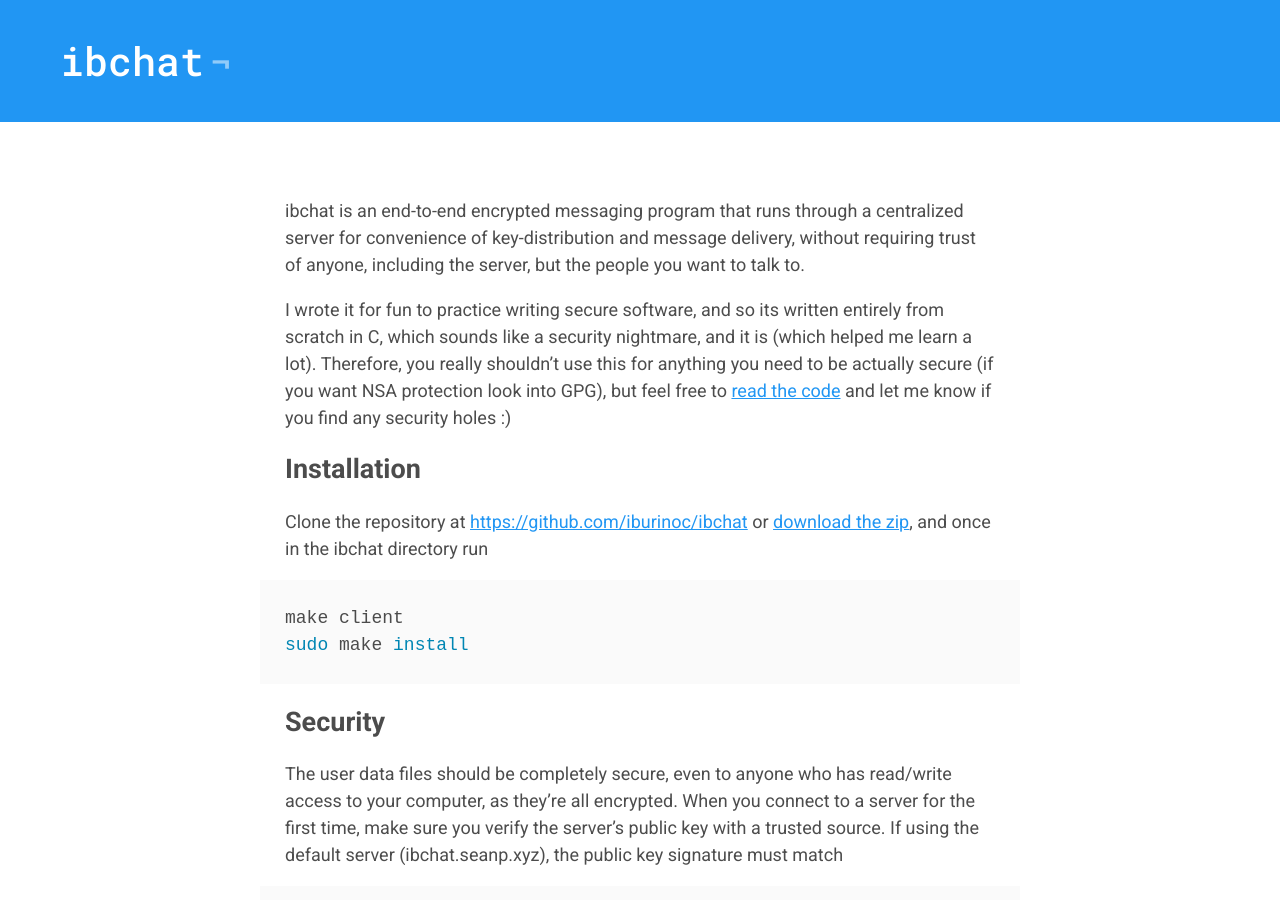
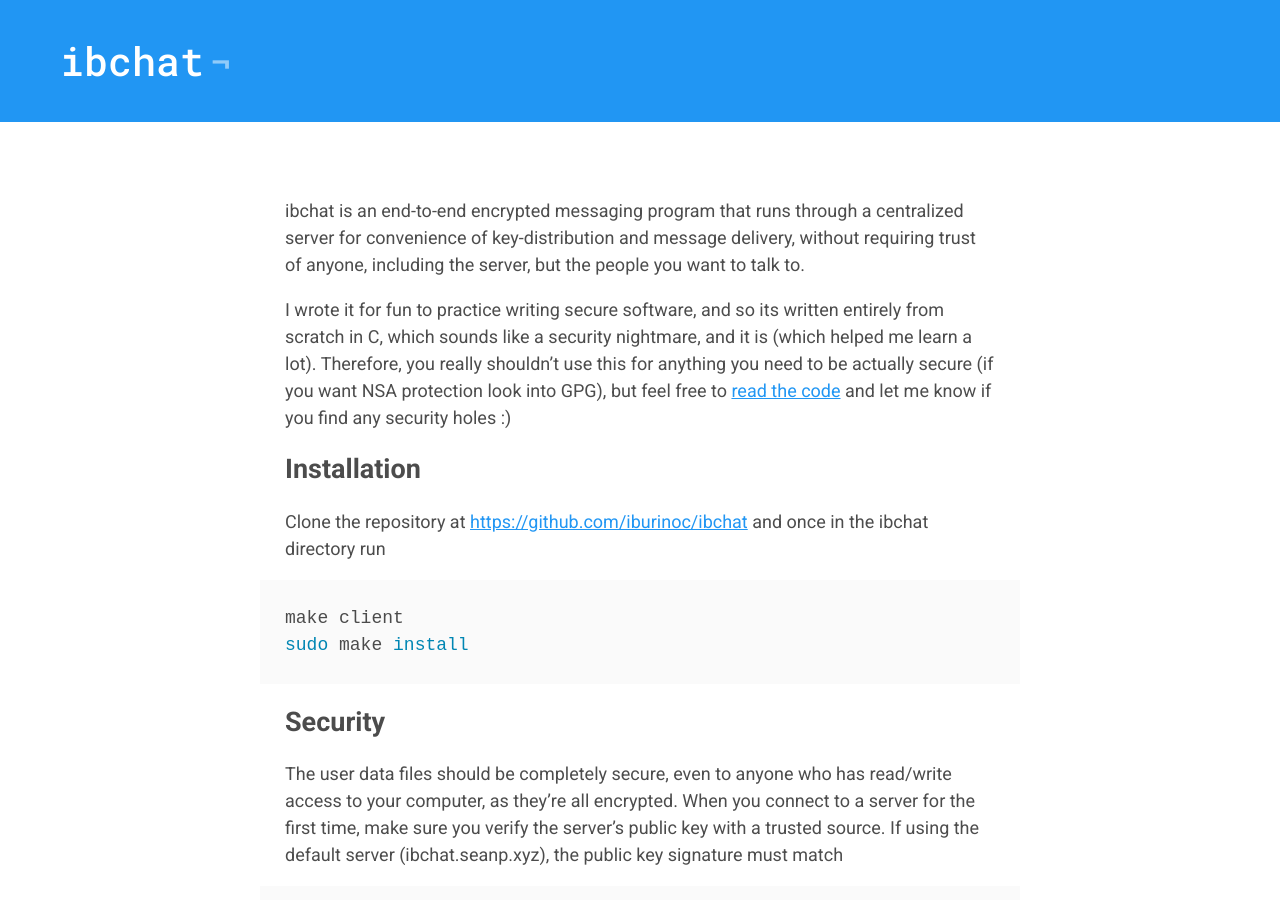
Before and after one commit to sean-purcell/ibchat, a Jekyll site: the page built from jekyll/index.markdown, in a window 1280 px wide and 900 px high. Built offline with Jekyll 4.4.1, drawn with Linux system fonts in a browser that asks for light colours.

Commit message:
removed zip link

```diff
--- a/jekyll/index.markdown
+++ b/jekyll/index.markdown
@@ -9,8 +9,7 @@ I wrote it for fun to practice writing secure software, and so its written entir
 
 ## Installation
 
-Clone the repository at [https://github.com/iburinoc/ibchat](https://github.com/iburinoc/ibchat) or [download the zip](https://github.com/iburinoc/ibchat/archive/master.zip), and once in the ibchat directory run
-
+Clone the repository at [https://github.com/iburinoc/ibchat](https://github.com/iburinoc/ibchat) and once in the ibchat directory run
 {% highlight bash %}
 make client
 sudo make install
```
